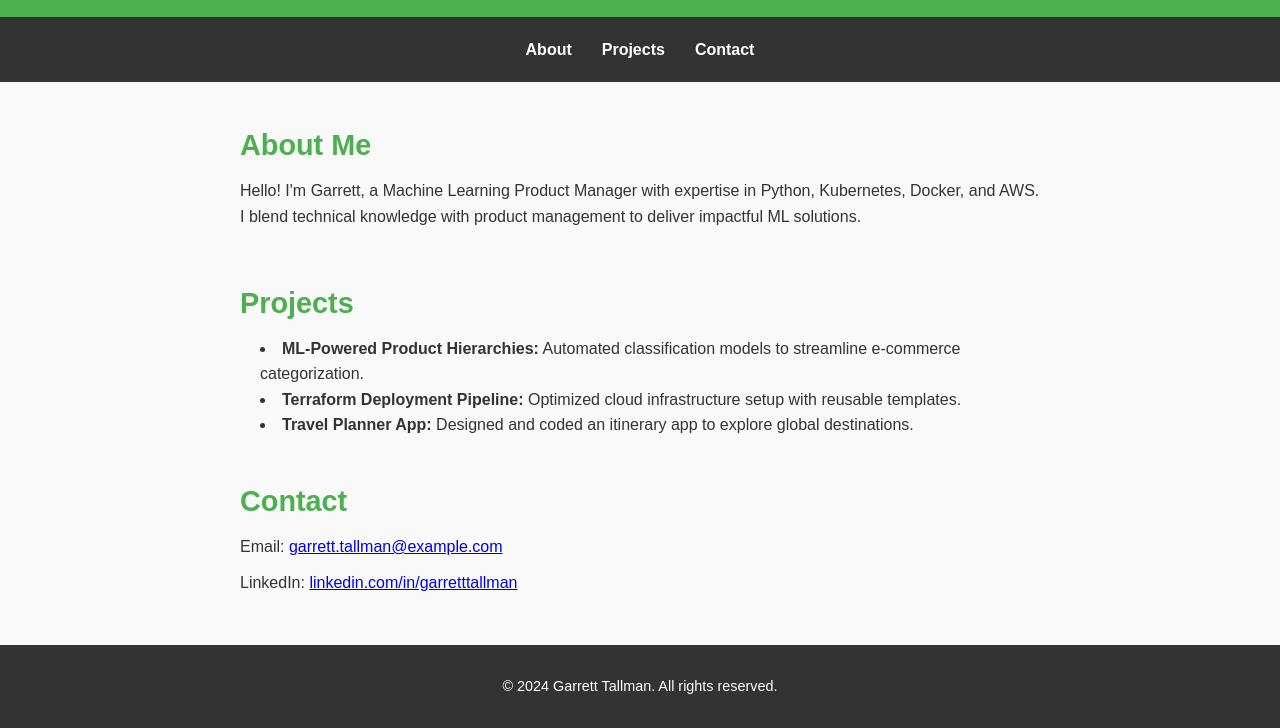
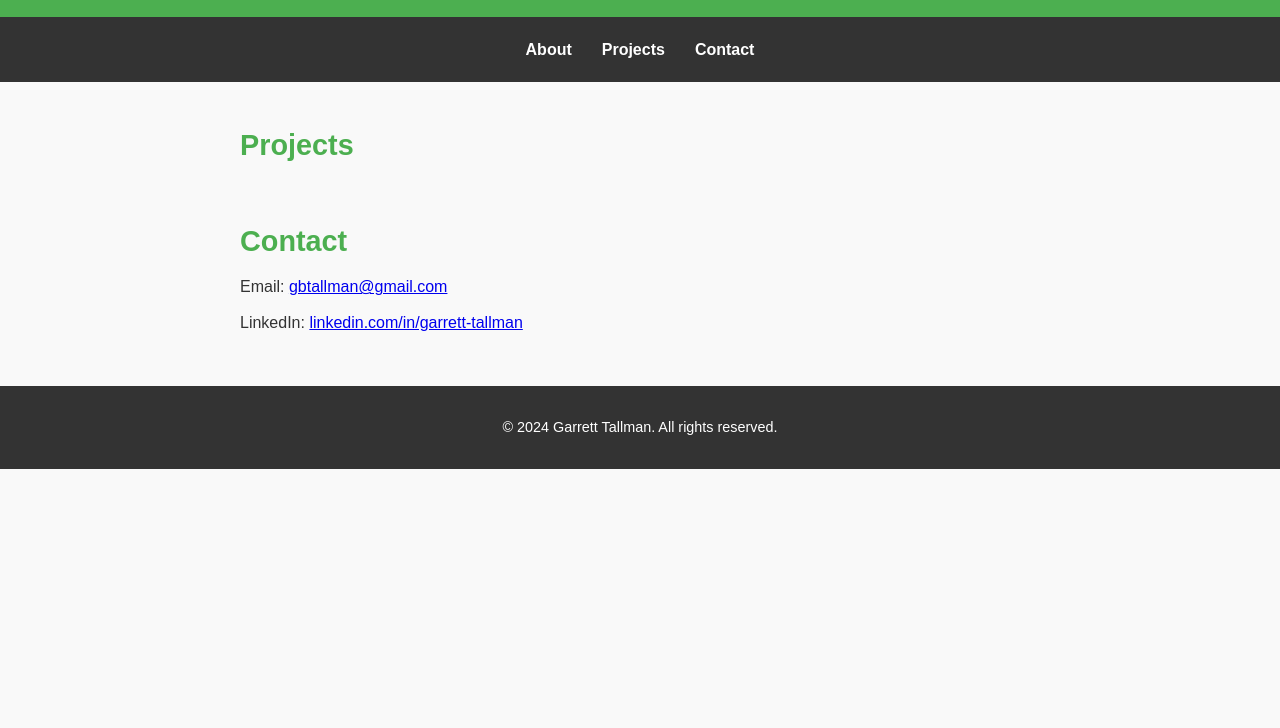
Before and after one commit to garrett-tallman/garrett-tallman.github.io, a plain HTML site: page index.html in a window 1280 px wide. Shown: the part 168-896 px from the top of the page. After the commit the page ends 800 px from the top, so only its background shows below. Drawn offline with Linux system fonts and the light colour scheme.

Commit message:
build inital structure

```diff
--- a/index.html
+++ b/index.html
@@ -1,4 +1,12 @@
 <!DOCTYPE html>
+<html lang="en">
+<head>
+    <meta charset="UTF-8">
+    <meta name="viewport" content="width=device-width, initial-scale=1.0">
+    <meta name="description" content="Personal website of Garrett Tallman.">
+    <title>Garrett Tallman</title>
+    <link rel="stylesheet" href="style.css">
+</head>
 <html lang="en">
 <head>
     <meta charset="UTF-8">
@@ -22,24 +30,15 @@
         </ul>
     </nav>
     <main>
-        <section id="about" class="container">
-            <h2>About Me</h2>
-            <p>
-                Hello! I'm Garrett, a Machine Learning Product Manager with expertise in Python, Kubernetes, Docker, and AWS. I blend technical knowledge with product management to deliver impactful ML solutions.
-            </p>
-        </section>
         <section id="projects" class="container">
             <h2>Projects</h2>
             <ul>
-                <li><strong>ML-Powered Product Hierarchies:</strong> Automated classification models to streamline e-commerce categorization.</li>
-                <li><strong>Terraform Deployment Pipeline:</strong> Optimized cloud infrastructure setup with reusable templates.</li>
-                <li><strong>Travel Planner App:</strong> Designed and coded an itinerary app to explore global destinations.</li>
             </ul>
         </section>
         <section id="contact" class="container">
             <h2>Contact</h2>
-            <p>Email: <a href="mailto:garrett.tallman@example.com">garrett.tallman@example.com</a></p>
-            <p>LinkedIn: <a href="https://www.linkedin.com/in/garretttallman" target="_blank">linkedin.com/in/garretttallman</a></p>
+            <p>Email: <a href="mailto:gbtallman@gmail.com">gbtallman@gmail.com</a></p>
+            <p>LinkedIn: <a href="https://www.linkedin.com/in/garrett-tallman" target="_blank">linkedin.com/in/garrett-tallman</a></p>
         </section>
     </main>
     <footer>
```
Also changed, not shown: style.css (line endings or trailing spaces).
